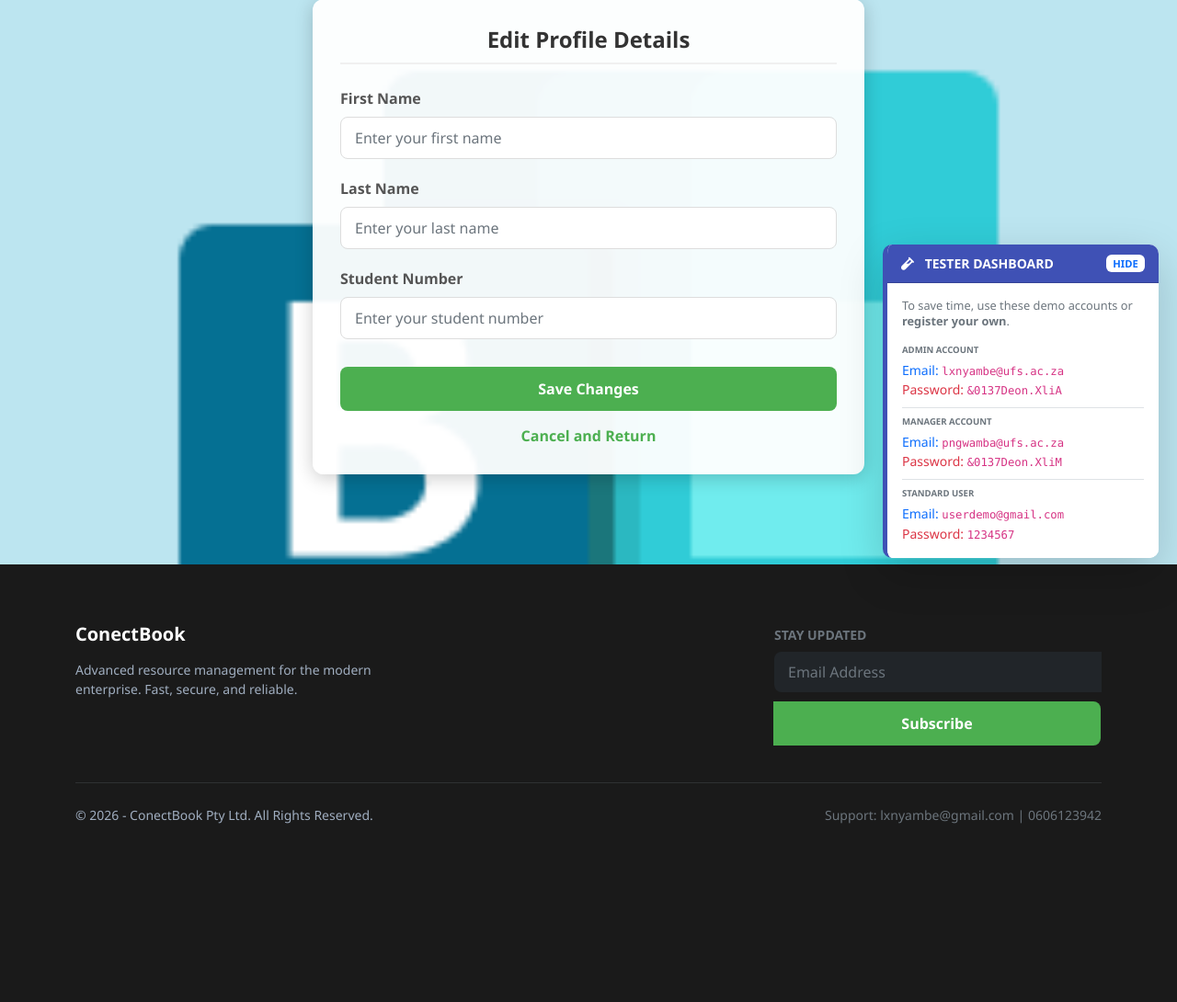
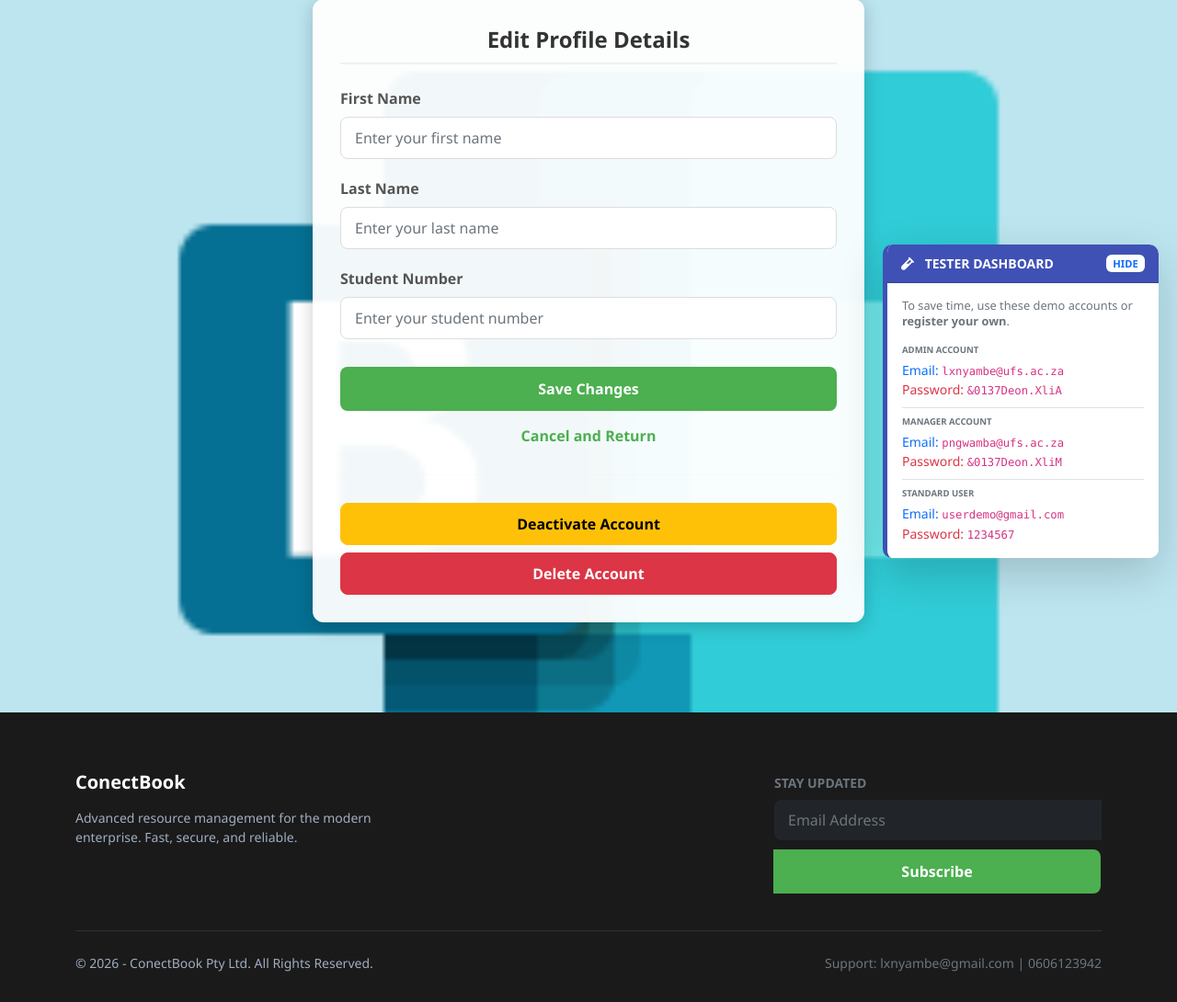
Before and after one commit to NyambeXli/FacilityBookingSystem, an ASP.NET Core app: template Views/Profile/Edit.cshtml in a window 1280 px wide. Shown: the part 173-1263 px from the top of the page at 92% size. Before the commit the page ends 1069 px from the top, so only its background shows below. Run offline with ASP.NET Core 8, Linux system fonts and the light colour scheme; the template is opened without the code that fills it, so the values that code supplies are empty; some libraries are stand-ins or nearby versions.

Commit message:
Add account deactivation and deletion options to profile view
Integrated account deactivation and permanent account deletion buttons with confirmation prompts into the edit profile view.

```diff
--- a/Views/Profile/Edit.cshtml
+++ b/Views/Profile/Edit.cshtml
@@ -114,4 +114,16 @@
 
         <a asp-action="Index" class="back-link">Cancel and Return</a>
     </form>
+
+    <hr style="margin: 30px 0; border-top: 1px solid #f0f0f0;" />
+
+    <div>
+        <form asp-controller="Account" asp-action="DeactivateAccount" method="post">
+            <button type="submit" class="btn btn-warning w-100 mb-2" style="border-radius: 8px; padding: 10px; font-weight: bold;">Deactivate Account</button>
+        </form>
+
+        <form asp-controller="Account" asp-action="DeleteAccount" method="post" onsubmit="return confirm('Are you sure you want to permanently delete your account? This action cannot be undone.');">
+            <button type="submit" class="btn btn-danger w-100" style="border-radius: 8px; padding: 10px; font-weight: bold;">Delete Account</button>
+        </form>
+    </div>
 </div>
```
